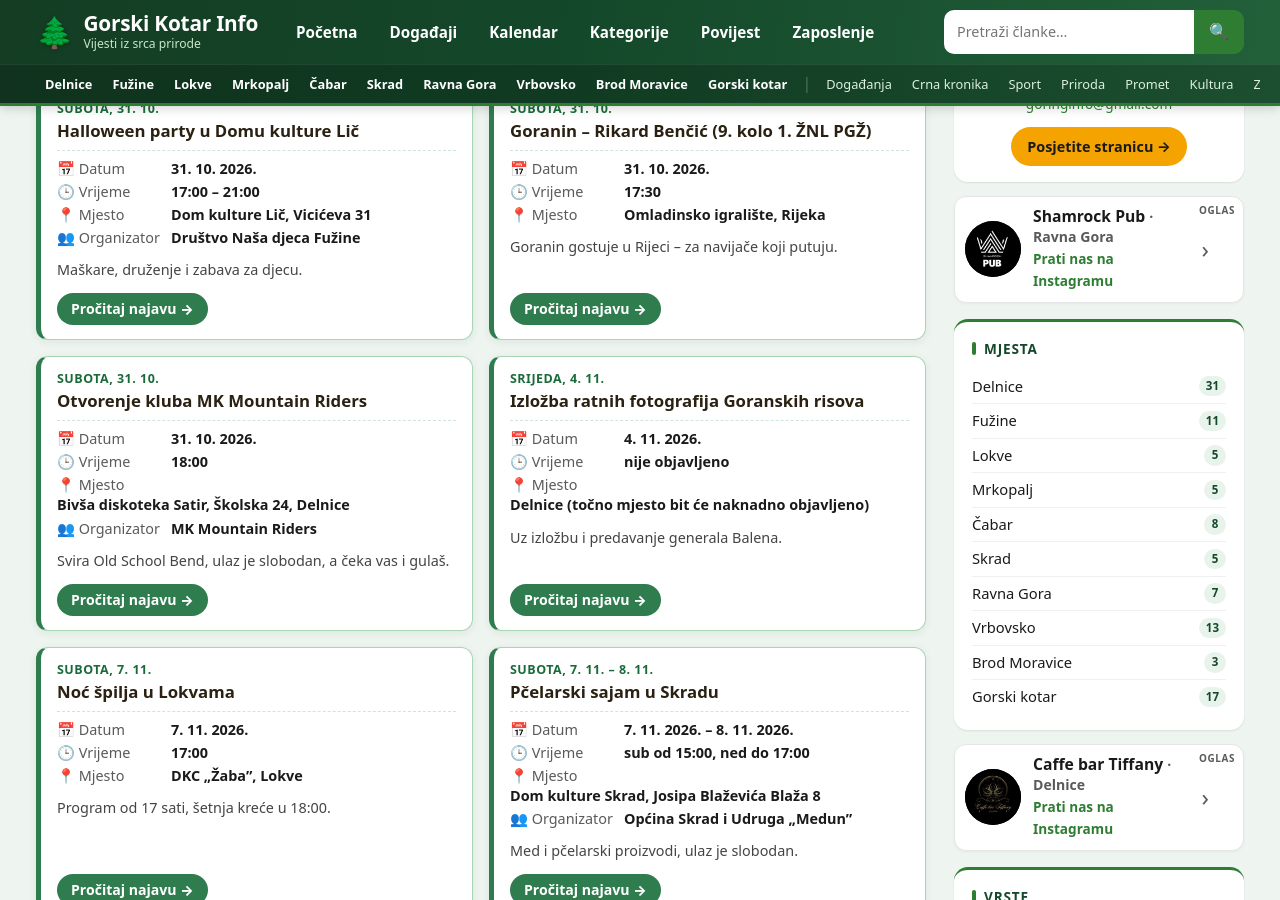
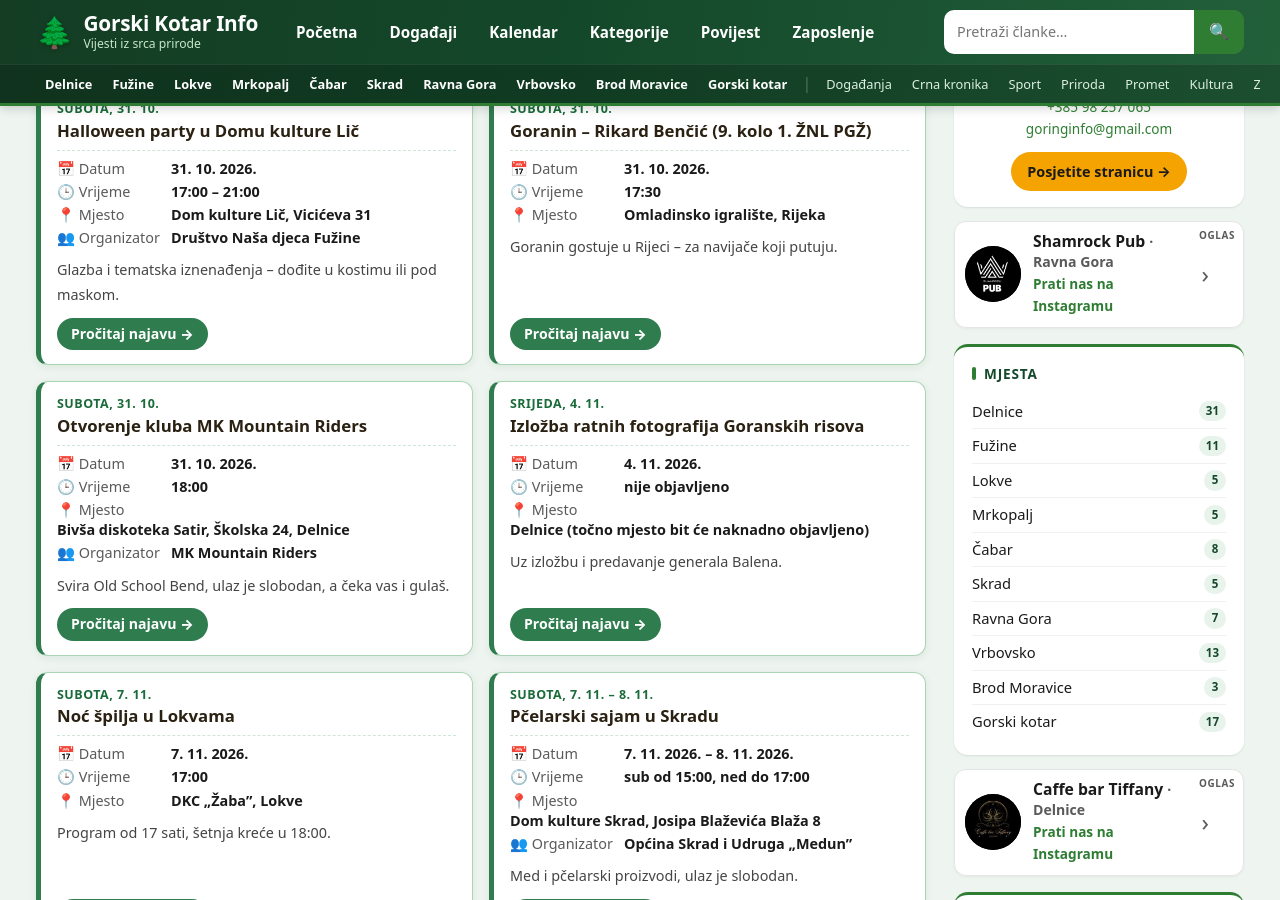
Before and after one commit to MojGK/gorski-kotar.info, a Jekyll site: the page built from _posts/2026-10-30-dogadanja-gorski-kotar-tjedan-30-10-8-11.md, in a window 1280 px wide and 900 px high, scrolled down 1349 px. Built offline with Jekyll 4.4.1, drawn with Linux system fonts in a browser that asks for light colours; comment, search, counter and statistics services are not loaded.

Commit message:
Događanja: opis Halloween Lič prema najavi

```diff
--- a/_posts/2026-10-30-dogadanja-gorski-kotar-tjedan-30-10-8-11.md
+++ b/_posts/2026-10-30-dogadanja-gorski-kotar-tjedan-30-10-8-11.md
@@ -29,7 +29,7 @@ dogadjaji:
     vrijeme: "17:00 – 21:00"
     mjesto: "Dom kulture Lič, Vicićeva 31"
     organizator: "Društvo Naša djeca Fužine"
-    opis: "Maškare, druženje i zabava za djecu."
+    opis: "Glazba i tematska iznenađenja – dođite u kostimu ili pod maskom."
     link: /halloween-party-lic-dom-kulture/
   - naziv: "Goranin – Rikard Benčić (9. kolo 1. ŽNL PGŽ)"
     datum: 2026-10-31
```
